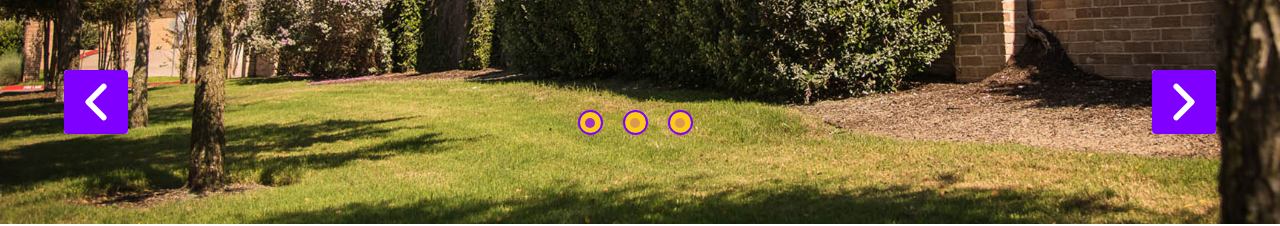
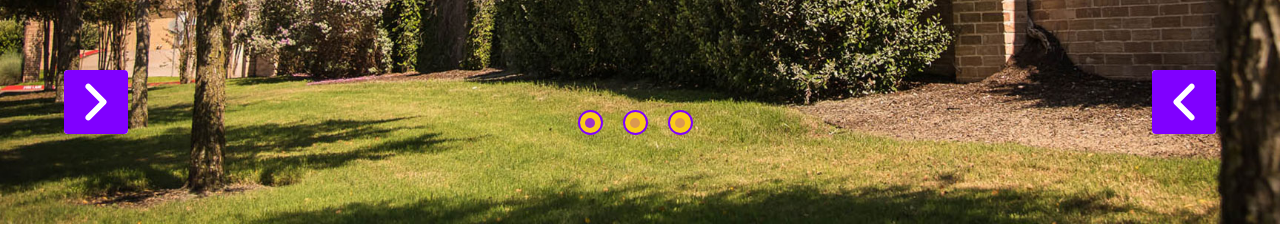
Before and after one commit to beraiarezo/next_landing_app, a Next.js app: page / in a window 1280 px wide. Shown: the part 576-802 px from the top of the page. Built offline with nearby package versions, Linux system fonts and the light colour scheme.

Commit message:
arrow icons

```diff
--- a/src/components/carousel.tsx
+++ b/src/components/carousel.tsx
@@ -1,6 +1,9 @@
 import Slider from "react-slick";
 import "slick-carousel/slick/slick.css";
 import "slick-carousel/slick/slick-theme.css";
+
+import leftArr from "../../public/icons/left-arrow.svg";
+import rightArr from "../../public/icons/right-arrow.svg";
 
 const Slides = [
   {
@@ -62,7 +65,7 @@ function NextArrow(props: any) {
       }}
       onClick={onClick}
     >
-      <img src="/icons/right-arrow.svg" className="rounded" />
+      <img src={leftArr.src} className="rounded" />
     </div>
   );
 }
@@ -79,7 +82,7 @@ function PrevArrow(props: any) {
       }}
       onClick={onClick}
     >
-      <img src="/icons/left-arrow.svg" className="rounded" />
+      <img src={rightArr.src} className="rounded" />
     </div>
   );
 }
```
